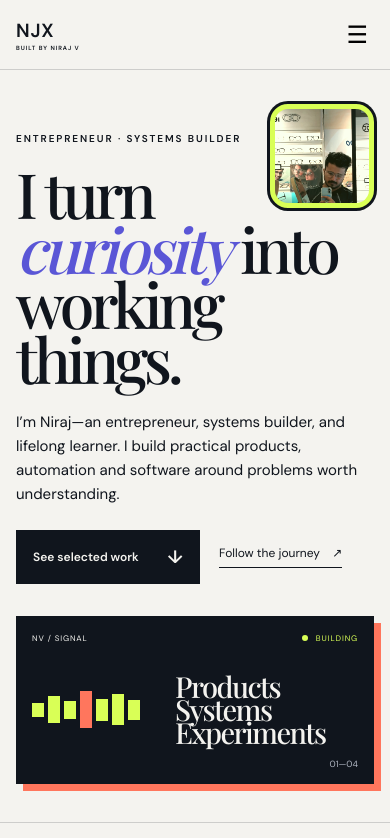
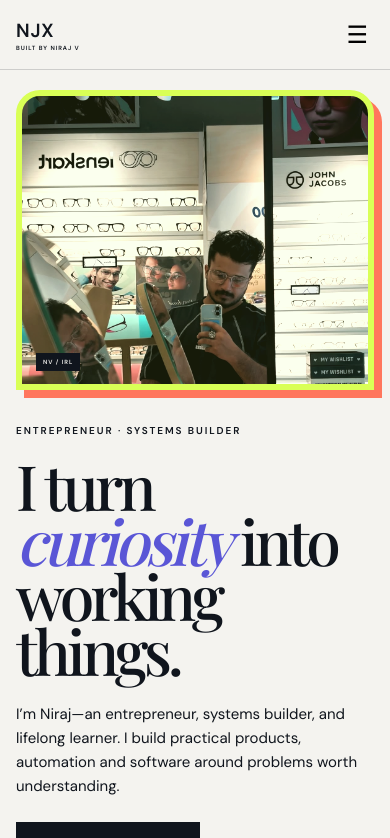
Before and after one commit to nirajvijay/njx-portfolio, a React (Vite) app: page / in a window 390 px wide. Shown: the top 838 px of the page. Built offline with nearby package versions, Linux system fonts and the light colour scheme; a web font is replaced by a local one.

Commit message:
Lead mobile hero with portrait

```diff
--- a/src/mobile-profile-seal.css
+++ b/src/mobile-profile-seal.css
@@ -1,5 +1,10 @@
 @media(max-width:720px){
-  .p-hero-portrait{display:block;position:absolute;top:34px;right:16px;width:104px;height:104px;aspect-ratio:1 / 1;border-radius:18px;border:5px solid var(--p-lime);box-shadow:0 0 0 3px var(--p-ink);z-index:3}
-  .p-hero-copy .p-kicker{padding-right:112px}
+  .p-hero{display:flex;flex-direction:column;min-height:0;padding:20px 16px 36px}
+  .p-hero-portrait{display:block;position:relative;order:1;top:auto;right:auto;width:100%;height:300px;aspect-ratio:auto;margin:0 0 34px;border:6px solid var(--p-lime);border-radius:24px 24px 0 0;box-shadow:8px 8px 0 var(--p-coral);z-index:1}
+  .p-hero-portrait img{object-position:62% 54%;transform:scale(1.08);filter:brightness(1.08) saturate(.9) contrast(1.05)}
+  .p-hero-portrait figcaption{display:block;left:14px;bottom:13px;padding:5px 7px;background:var(--p-ink);color:var(--p-paper)}
+  .p-hero-copy{order:2}
+  .p-hero-copy .p-kicker{padding-right:0}
+  .p-hero>.p-signal-card{order:3}
   .p-hero-actions .p-quiet-link{padding-bottom:6px}
 }
```
